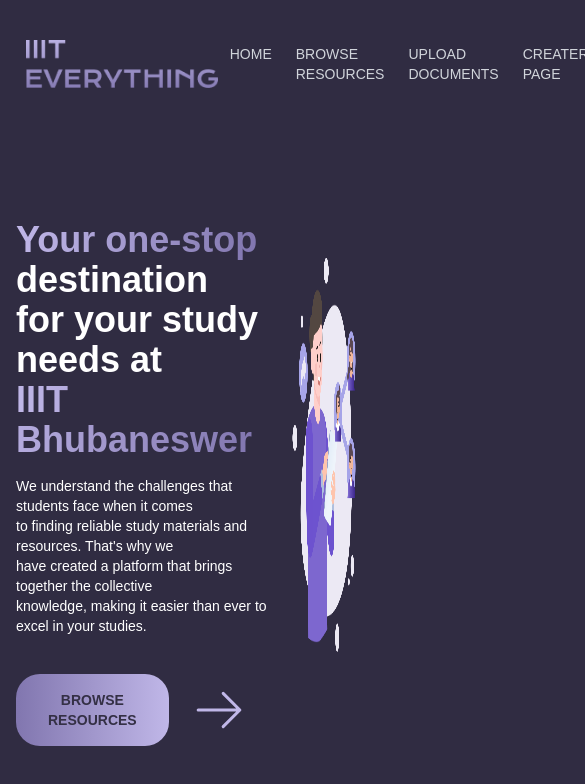
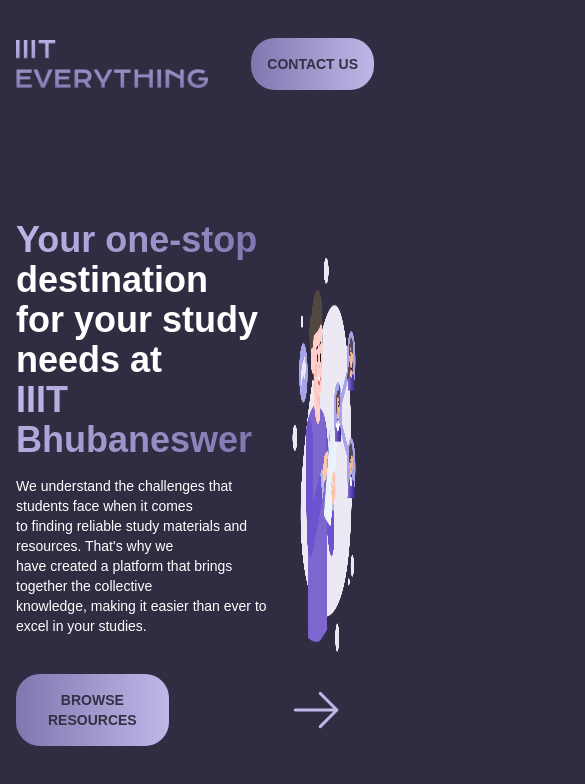
Before and after one commit to sangdil-biswal-021/IIIT-Everything, a React (Create React App) app: page / in a window 390 px wide. Shown: the top 784 px of the page, 585 px wide, since content can reach past the window. Built offline with nearby package versions, Linux system fonts and the light colour scheme; the HTML template or start-up script is replaced by a standard one.

Commit message:
responsive

```diff
--- a/package.json
+++ b/package.json
@@ -16,6 +16,7 @@
     "react": "^18.2.0",
     "react-dom": "^18.2.0",
     "react-responsive": "^9.0.2",
+    "react-reveal": "^1.2.2",
     "react-router-hash-link": "^2.4.3",
     "react-scripts": "5.0.1",
     "react-spinners": "^0.13.8",
--- a/src/components/hero/index.js
+++ b/src/components/hero/index.js
@@ -35,7 +35,7 @@
           <button className="text-txtPurple  bg-gradient-to-r hover:bg-gradient-to-l from-customPurple to-customIndigo  px-8 py-4  rounded-3xl text-sm   font-bold transition duration-900">
             BROWSE RESOURCES
           </button>
-          <div>
+          <div className={styles.animation}>
             <Arrow />
           </div>
         </div>
--- a/src/components/hero/index.module.css
+++ b/src/components/hero/index.module.css
@@ -3,3 +3,29 @@
   -webkit-background-clip: text;
   -webkit-text-fill-color: transparent;
 }
+@keyframes translateAnimation {
+  0% {
+    transform: translateX(0);
+  }
+  50% {
+    transform: translateX(100px);
+  }
+  100% {
+    transform: translateX(0);
+  }
+}
+@keyframes fadeUp {
+  0% {
+    transform: translateY(-100px);
+    opacity: 0px;
+  }
+  100% {
+    transform: translateY(0);
+    opacity: 100px;
+  }
+}
+
+.animation {
+  animation: translateAnimation 4s infinite;
+  animation-delay: 2s;
+}
--- a/src/components/navbar/index.js
+++ b/src/components/navbar/index.js
@@ -4,7 +4,7 @@
 const Navbar = () => {
   return (
     <nav className="bg-gray-000">
-      <div className="max-w-[95vw] mx-auto px-4 sm:px-6 lg:px-8">
+      <div className="xl:w-[89vw]  mx-auto px-4 sm:px-6 lg:px-8">
         <div className="flex items-center justify-between h-32">
           <div className="flex items-center">
             <a href="/" className=" w-48">
@@ -15,25 +15,25 @@
             <div className="flex">
               <a
                 href="/"
-                className="text-gray-300 hover:text-white px-3 py-2 rounded-md text-sm font-medium"
+                className="text-gray-300 hover:text-white px-3 py-2 rounded-md text-sm font-medium hidden sm:block"
               >
                 HOME
               </a>
               <a
                 href="/"
-                className="text-gray-300 hover:text-white px-3 py-2 rounded-md text-sm font-medium"
+                className="text-gray-300 hover:text-white px-3 py-2 rounded-md text-sm font-medium hidden sm:block"
               >
                 BROWSE RESOURCES
               </a>
               <a
                 href="/"
-                className="text-gray-300 hover:text-white px-3 py-2 rounded-md text-sm font-medium"
+                className="text-gray-300 hover:text-white px-3 py-2 rounded-md text-sm font-medium hidden sm:block"
               >
                 UPLOAD DOCUMENTS
               </a>
               <a
                 href="/"
-                className="text-gray-300 hover:text-white px-3 py-2 rounded-md text-sm font-medium"
+                className="text-gray-300 hover:text-white px-3 py-2 rounded-md text-sm font-medium hidden sm:block"
               >
                 CREATERS PAGE
               </a>
@@ -41,7 +41,7 @@
             <div className="flex">
               <a
                 href="/"
-                className="text-txtPurple  bg-gradient-to-r hover:bg-gradient-to-l from-customPurple to-customIndigo  px-8 py-4 ml-8 rounded-3xl text-sm   font-bold transition duration-900"
+                className="text-txtPurple  bg-gradient-to-r hover:bg-gradient-to-l from-customPurple to-customIndigo  px-4 sm:px-8 py-4 ml-8 rounded-3xl text-sm   font-bold transition duration-900 text-center"
               >
                 CONTACT US
               </a>
```
Also changed, not shown: 1 other file (tests, documents, lock files or other folders).
